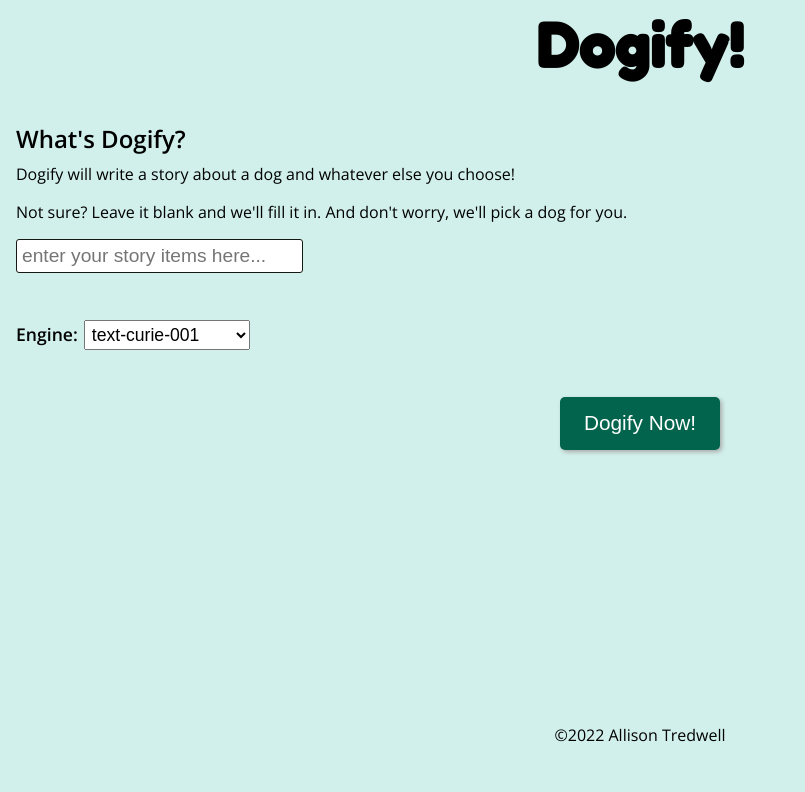
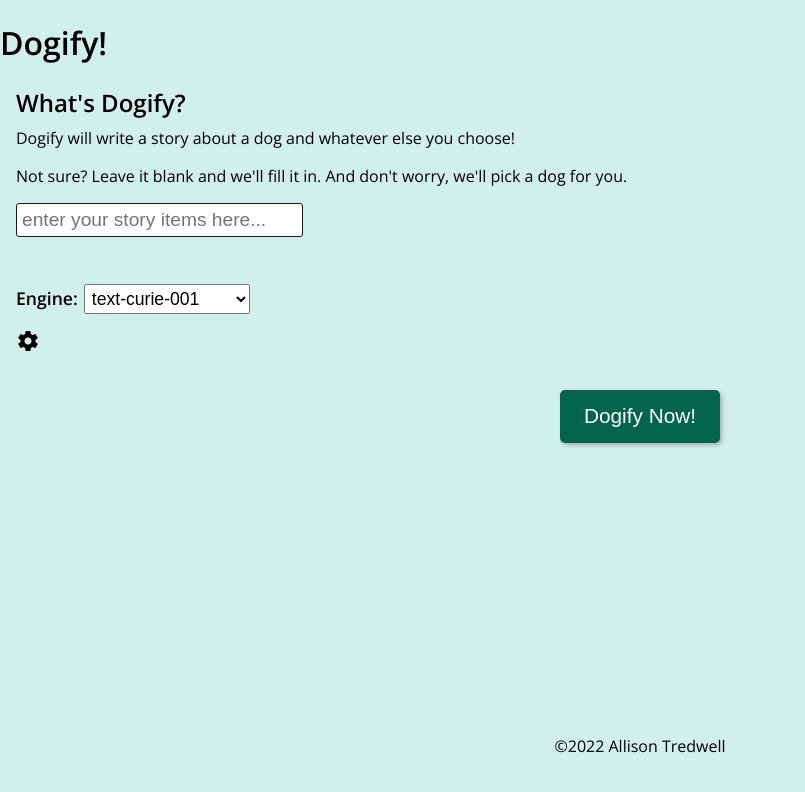
Before and after one commit to allisonLMT/Dogify, a React (Create React App) app: page / in a window 1280 px wide. Shown: the top 792 px of the page, without its empty margins (0-805 px from the left). Built offline with nearby package versions, Linux system fonts and the light colour scheme.

Commit message:
Icon test
-added an icon (testing)
-some minor styling

```diff
--- a/public/index.html
+++ b/public/index.html
@@ -12,6 +12,8 @@
     <link rel="preconnect" href="https://fonts.googleapis.com">
     <link rel="preconnect" href="https://fonts.gstatic.com" crossorigin>
     <link href="https://fonts.googleapis.com/css2?family=Fredoka+One&family=Open+Sans:wght@400;600&display=swap" rel="stylesheet">
+    <!-- Google Icons -->
+    <link rel="stylesheet" href="https://fonts.googleapis.com/icon?family=Material+Icons">
     <!--
       manifest.json provides metadata used when your web app is installed on a
       user's mobile device or desktop. See https://developers.google.com/web/fundamentals/web-app-manifest/
--- a/src/App.js
+++ b/src/App.js
@@ -52,7 +52,7 @@ function App() {
         const breeds = ['Goldendoodle', 'French Bulldog', 'Corgi', 'Daschund', 'Chihuahua', 'Basset Hound', 'Great Dane', 'German Shephard', 'Pug', 'Bernese Mountain Dog', 'Beagle', 'Boxer'];
         const randomBreed = breeds[randomNum(breeds)]
 
-        const items = ['a green pencil sharpener', 'a handlebar mustache', 'a monocle and tophat', 'a campfire and marshmallows', 'some unicycles and a clown', 'a pair of shoes', 'a cat and a toucan', 'some warm cookies and milk'];
+        const items = ['a green pencil sharpener', 'a handlebar mustache', 'a monocle and tophat', 'a campfire and marshmallows', 'some unicycles and a clown', 'a pair of shoes', 'a cat and a toucan', 'some warm cookies and milk','a dark and stormy night'];
         const randomItem = items[randomNum(items)];
 
         //if the user hasn't added input, use a random item instead
@@ -95,6 +95,7 @@ function App() {
                     onChange={(e) => setSubjectInput(e.target.value)}
                 />
                 <DropDown onDropDownChange={onDropDownChange} />
+                <i class="material-icons">settings</i>
 
                 <input type="submit" value="Dogify Now!" id="submit"/>
             </form>
--- a/src/components/Header.js
+++ b/src/components/Header.js
@@ -1,5 +1,5 @@
 import React from 'react';
-import styles from '../styles/header.module.scss'
+//import styles from '../styles/header.module.scss'
 
 
 function Header() {
--- a/src/index.scss
+++ b/src/index.scss
@@ -18,12 +18,6 @@ body {
     margin: 0 auto;
 
   //border: 1px solid blue;
-}
-
-h1 {
-    text-align: center;
-    font-family: 'Fredoka One', cursive;
-    font-size: 3.75rem;
 }
 
 h2 {
```
